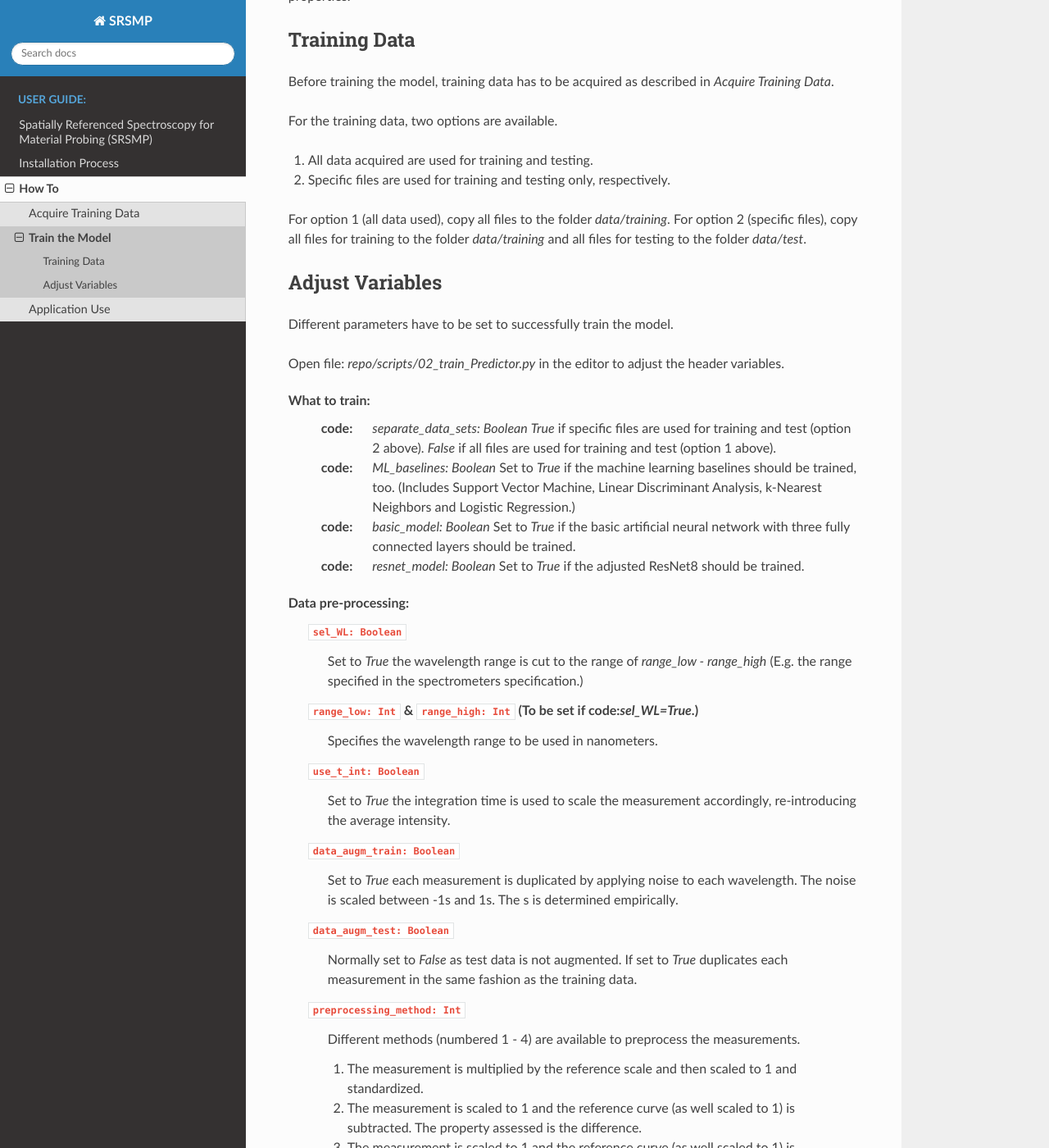
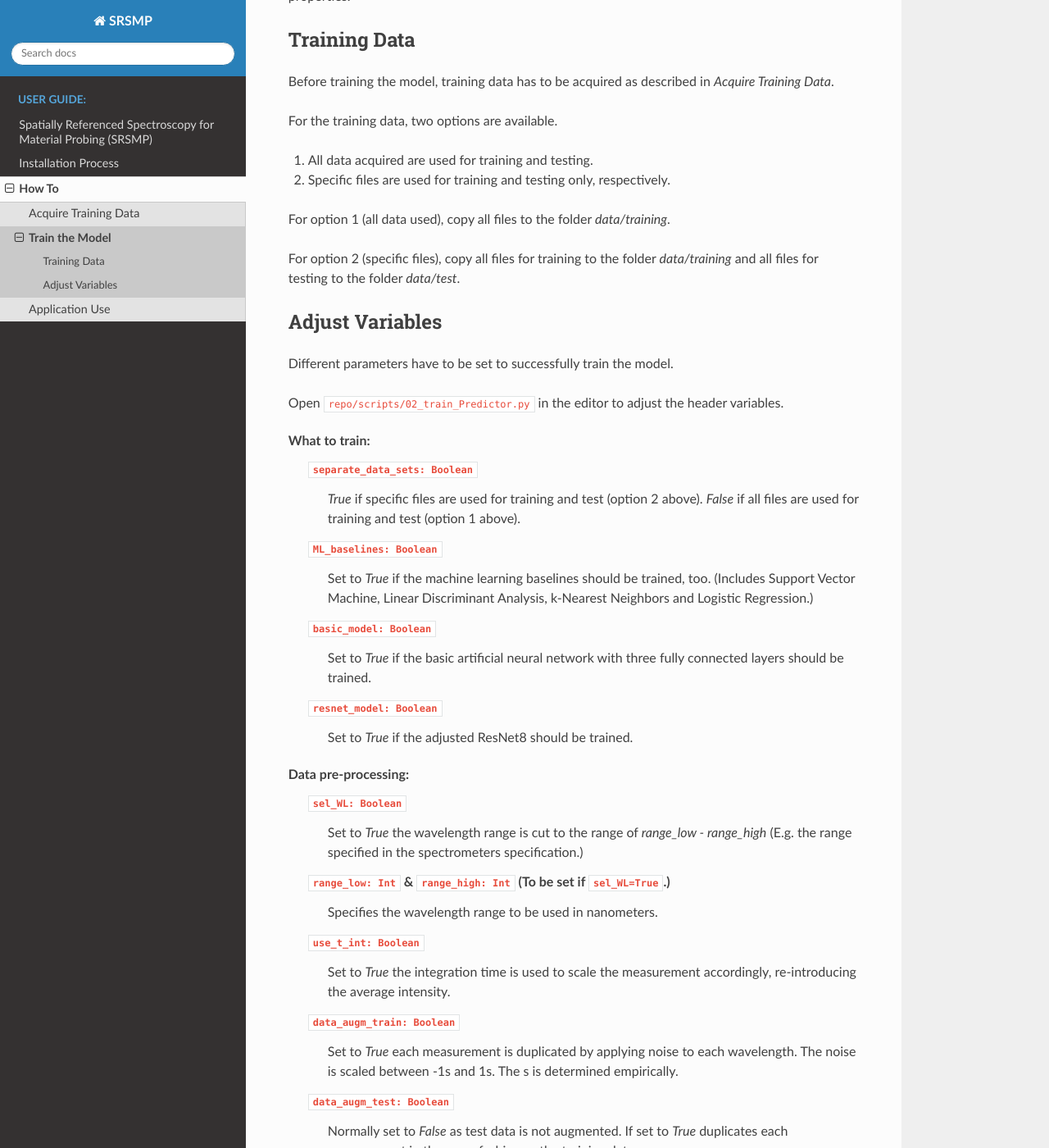
Before and after one commit to NixtonM/srsmp, a Sphinx documentation site: the page built from docs/source/content/httrain.rst, in a window 1280 px wide and 1400 px high, scrolled down 296 px. Shown: the whole window at 82% size. Built offline with Sphinx 7.4.7 and the Read the Docs theme 2.0.0, drawn with Linux system fonts in a browser that asks for light colours; some of the changed text lies outside the part shown.

Commit message:
doc Trian corr

```diff
--- a/docs/source/content/httrain.rst
+++ b/docs/source/content/httrain.rst
@@ -17,6 +17,7 @@ For the training data, two options are available.
 #. Specific files are used for training and testing only, respectively.
 
 For option 1 (all data used), copy all files to the folder *data/training*.
+
 For option 2 (specific files), copy all files for training to the folder *data/training* and all files
 for testing to the folder *data/test*.
 
@@ -24,26 +25,26 @@ Adjust Variables
 ----------------
 Different parameters have to be set to successfully train the model.
 
-Open file: `repo/scripts/02_train_Predictor.py` in the editor to adjust the header variables.
+Open :file:`repo/scripts/02_train_Predictor.py` in the editor to adjust the header variables.
 
 What to train:
-   :code: `separate_data_sets: Boolean`
+   :code:`separate_data_sets: Boolean`
       *True* if specific files are used for training and test (option 2 above).
       *False* if all files are used for training and test (option 1 above).
-   :code: `ML_baselines: Boolean`
+   :code:`ML_baselines: Boolean`
       Set to *True* if the machine learning baselines should be trained, too. (Includes Support Vector
       Machine, Linear Discriminant Analysis, k-Nearest Neighbors and Logistic Regression.)
-   :code: `basic_model: Boolean`
+   :code:`basic_model: Boolean`
       Set to *True* if the basic artificial neural network with three fully connected layers should be
       trained.
-   :code: `resnet_model: Boolean`
+   :code:`resnet_model: Boolean`
       Set to *True* if the adjusted ResNet8 should be trained.
 
 Data pre-processing:
    :code:`sel_WL: Boolean`
       Set to *True* the wavelength range is cut to the range of *range_low - range_high* (E.g. the
       range specified in the spectrometers specification.)
-   :code:`range_low: Int` & :code:`range_high: Int` (To be set if code:`sel_WL=True`.)
+   :code:`range_low: Int` & :code:`range_high: Int` (To be set if :code:`sel_WL=True`.)
       Specifies the wavelength range to be used in nanometers.
    :code:`use_t_int: Boolean`
       Set to *True* the integration time is used to scale the measurement accordingly, re-introducing
@@ -82,7 +83,7 @@ Neural network:
       Scalar defining the percantage of neuronal connections erased.
    :code:`use_callbacks: Boolean`
       Whether or not to use callbacks (EarlyStopping, ModelCheckpoint, LearningRateScheduler,
-	  ReduceLROnPlateau).
+      ReduceLROnPlateau).
    :code:`num_filters: Int`
       Scalar defining the number of filters used in the fully connected layers for the ResNet8
       architecture.
```
Also changed, not shown: other parts of docs/source/content/httrain.rst (+1 -1 lines).
